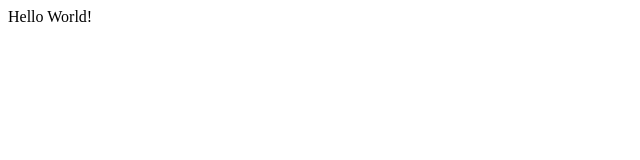
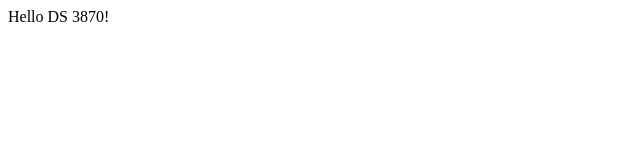
Before and after one commit to jigeorge42/DS3870-001, a plain HTML site: page Index.html in a window 1280 px wide. Shown: the full height of the page, 0-640 px from the left. Drawn offline with Linux system fonts and the light colour scheme.

Commit message:
Change body

```diff
--- a/Index.html
+++ b/Index.html
@@ -5,6 +5,6 @@
         </title>
     </head>
     <body>
-        Hello World!
+        Hello DS 3870!
     </body>
 </html>
```
